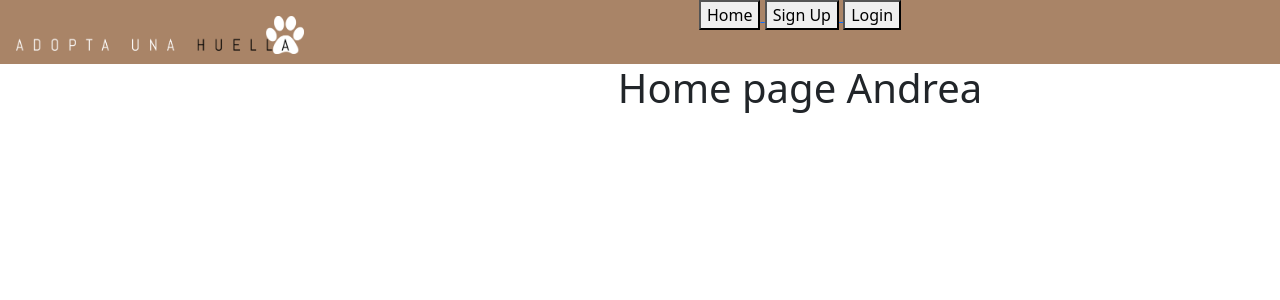
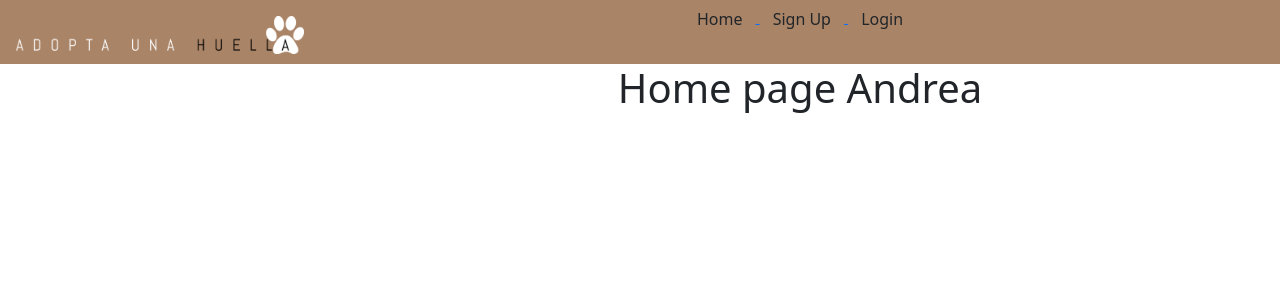
Before and after one commit to AndreaAlarcon99/adopta-una-huella-FRONT, a React (Create React App) app: page / in a window 1280 px wide. Shown: the top 300 px of the page. Built offline with nearby package versions, Linux system fonts and the light colour scheme; no server answers.

Commit message:
modificacion navbar

```diff
--- a/src/components/Navbar/Navbar.jsx
+++ b/src/components/Navbar/Navbar.jsx
@@ -12,12 +12,12 @@ function Navbar() {
     <nav id="navbar">
       <img className="p-3"src="../../../logo.png" alt="logo" id="logo"/>
       <Link to="/">
-        <button>Home</button>
+        <button className="btn">Home</button>
       </Link>
 
       {isLoggedIn && (
         <>
-          <button onClick={logOutUser}>Logout</button>
+          <button className="btn" onClick={logOutUser}>Logout</button>
 
           <Link to="/profile">
             <button>Profile</button>
@@ -32,16 +32,17 @@ function Navbar() {
         <>
           <Link to="/signup">
             {" "}
-            <button>Sign Up</button>{" "}
+            <button className="btn">Sign Up</button>{" "}
           </Link>
           <Link to="/login">
             {" "}
-            <button>Login</button>{" "}
+            <button className="btn">Login</button>{" "}
           </Link>
         </>
       )}
     </nav>
   );
+
 }
 
 export default Navbar;
```
